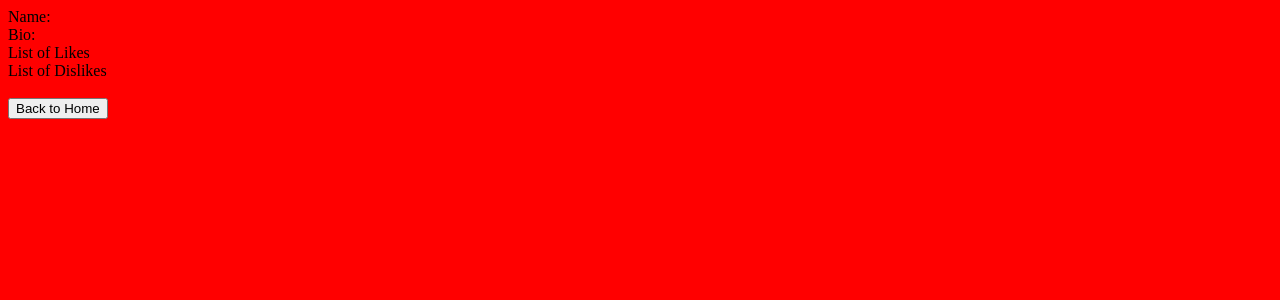
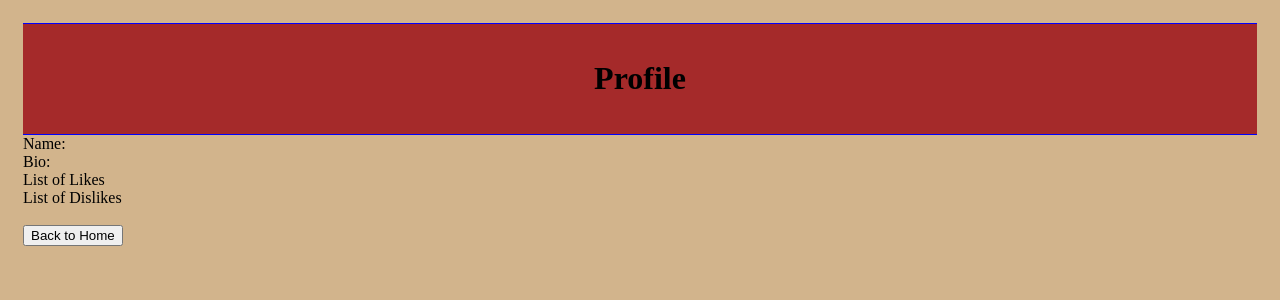
Before and after one commit to TwinStreets/final_project, a Python web app: template templates/profile.html in a window 1280 px wide. Shown: the top 300 px of the page. Run offline with Jinja, Linux system fonts and the light colour scheme; the template is opened without the code that fills it, so the values that code supplies are empty.

Commit message:
worked on formatting in html an general looks in css

```diff
--- a/stylesheets/style.css
+++ b/stylesheets/style.css
@@ -4,5 +4,26 @@ footer {
 }
 
 body{
-  background: red;
+  background: tan;
+  padding: 15px;
 }
+
+header{
+  background: brown;
+  padding: 15px;
+  font-weight: bold;
+  border-bottom: 1px solid blue;
+  border-top: 1px solid blue;
+}
+
+div{
+  text-align: center;
+}
+
+body header a{
+  text-align: right;
+}
+
+#getout {
+  text-align: right;
+}
--- a/templates/profile.html
+++ b/templates/profile.html
@@ -4,6 +4,12 @@
   <head>
     <title> Your Name Here</title>
   </head>
+
+  <header>
+    <div>
+    <h1>Profile<h1>
+    </div>
+  </header>
   <body>
     Name: <br>
     Bio: <br>
```
Also changed, not shown: templates/home.html (+20 -13 lines).
